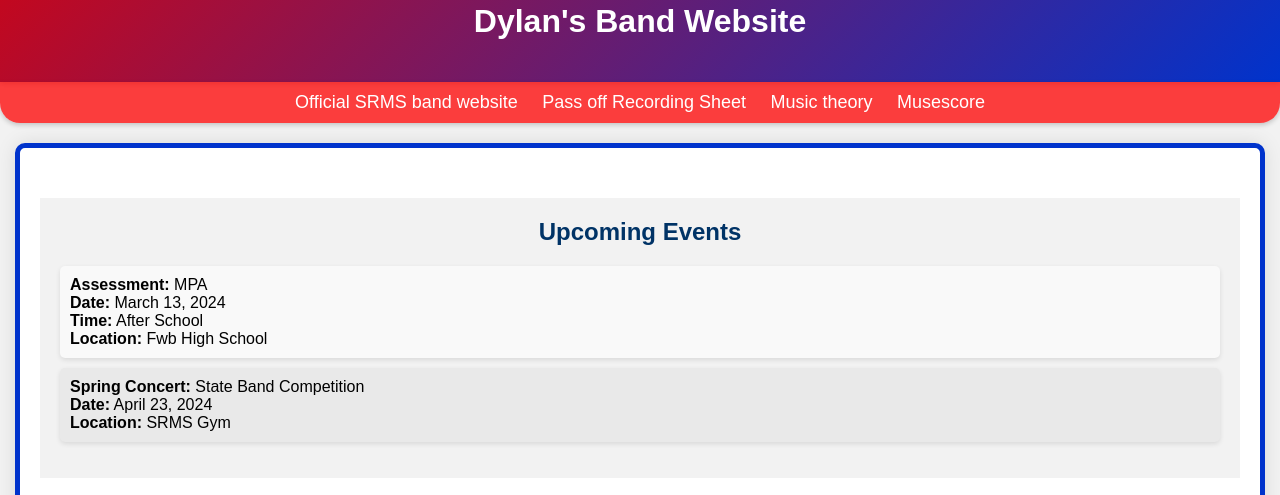
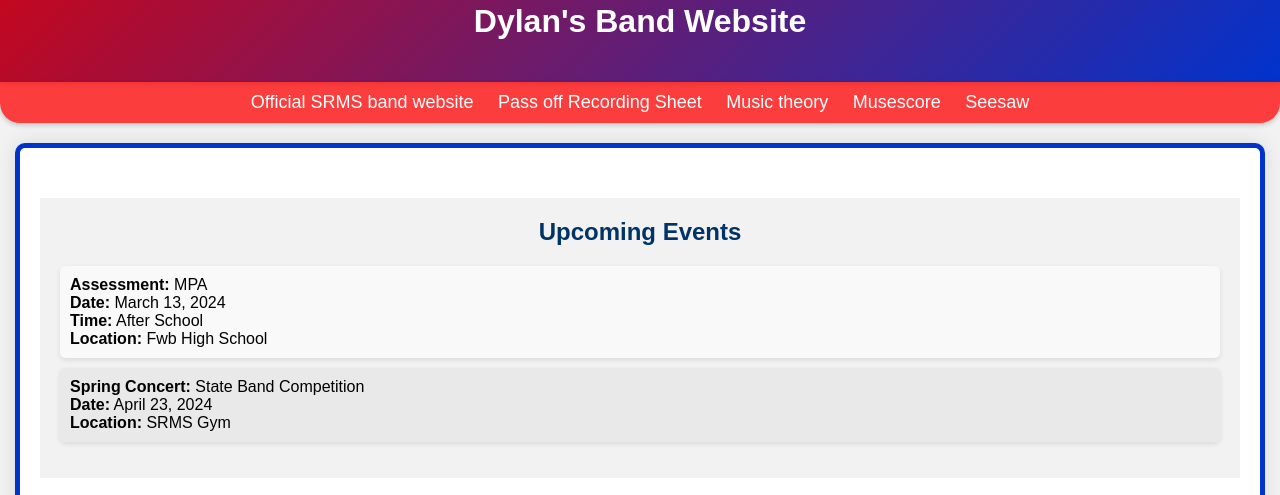
Before and after one commit to djamc1010/PersonalBandWeb.github.io, a plain HTML site: page index.html in a window 1280 px wide. Shown: the part 242-737 px from the top of the page. Drawn offline with Linux system fonts and the light colour scheme.

Commit message:
Update index.html

```diff
--- a/index.html
+++ b/index.html
@@ -82,6 +82,7 @@
         <a href="https://okaloosaschools-my.sharepoint.com/:x:/r/personal/croucdj_student_okaloosaschools_com/Documents/Band%20passoffs%20recording%20sheet.xlsx?d=we0192ffaa9974793a9f47cc48a6bb062&csf=1&web=1&e=pCBNhB">Pass off Recording Sheet</a>
         <a href="https://www.musictheory.net/">Music theory</a>
         <a href="https://musescore.org/">Musescore</a>
+        <a href="https://app.seesaw.me/#/student/feed/class.7f549fb1-8a13-4de5-a2d8-f4cd2c9bfe72/display/journal/person.20e40012-4258-4a65-9ebd-bc21a2ef4ac3">Seesaw</a>
     </nav>
     <div class="content">
         <div class="upcoming-events">
```
